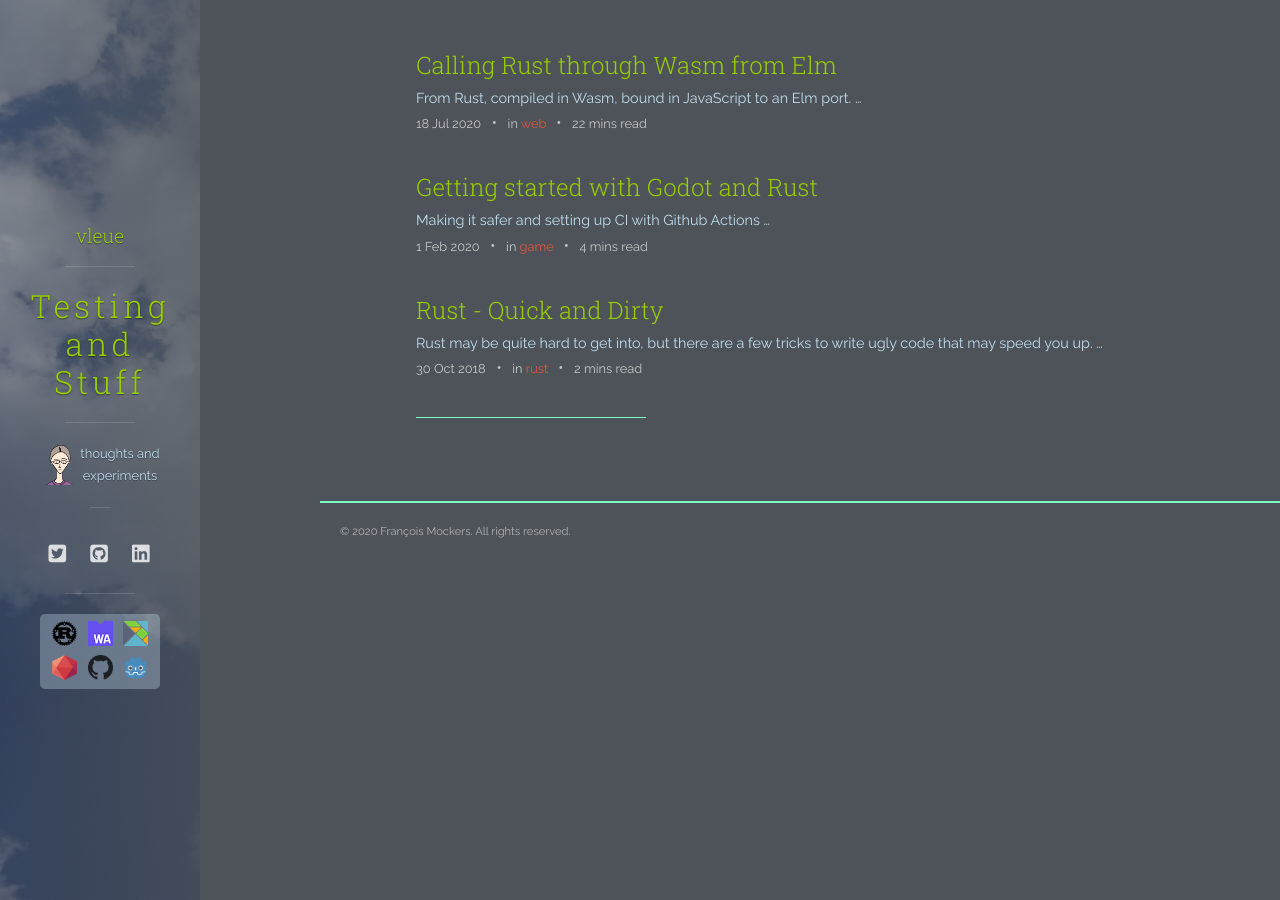
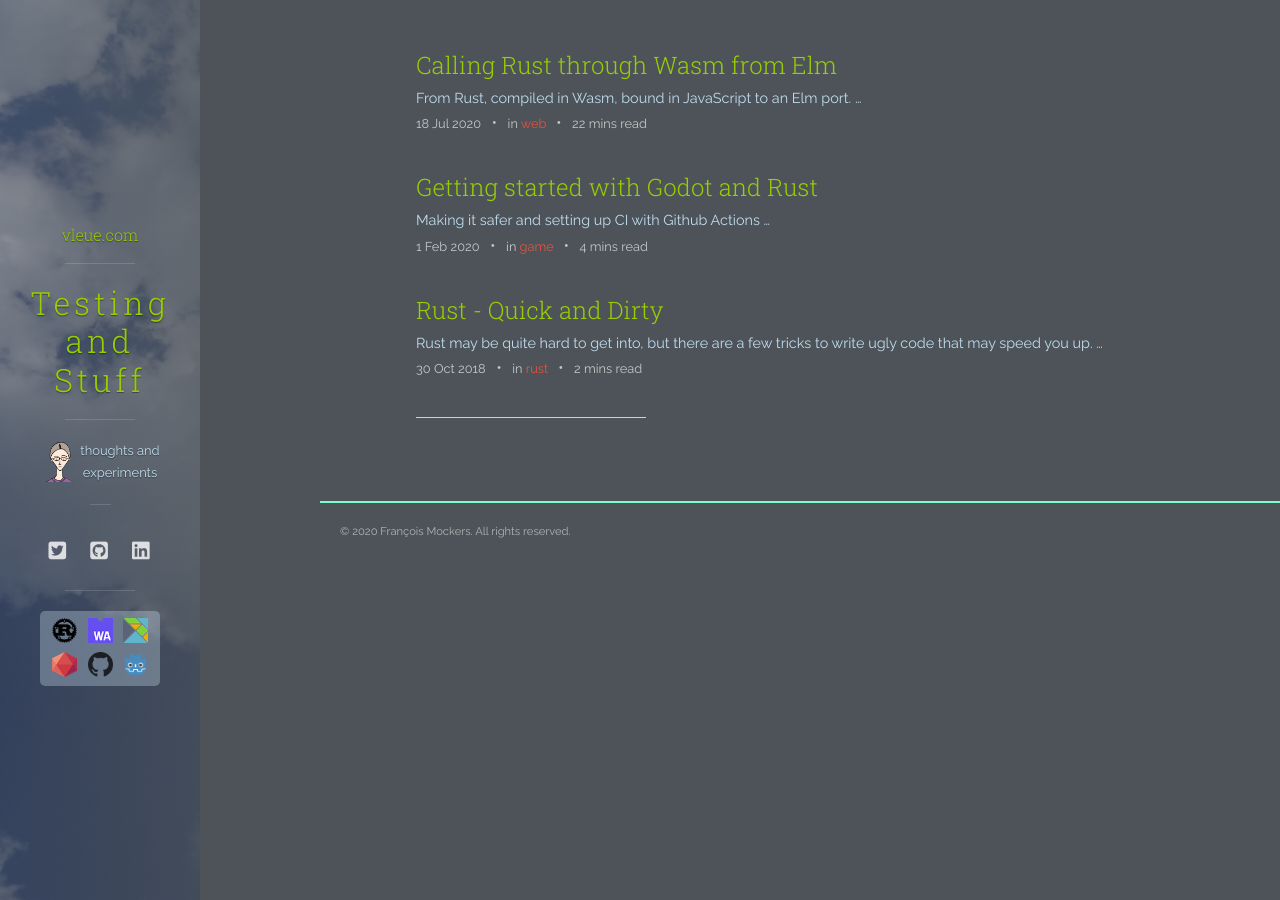
Before and after one commit to mockersf/mockersf.github.io, a Jekyll site: the page built from index.html, in a window 1280 px wide. Built offline with Jekyll 4.4.1, drawn with Linux system fonts in a browser that asks for light colours; nearby versions of some CDN libraries; the list of posts is cut into pages by our own code.

Commit message:
:wrench: header

```diff
--- a/_includes/header.html
+++ b/_includes/header.html
@@ -8,8 +8,8 @@
 
     <div class="panel-main__inner panel-inverted">
       <div class="panel-main__content">
-        <a href="{{ site.url }}" title="{{ site.title }}">
-          <h4 class="panel-cover__title">vleue</h1>
+        <a href="{{ site.url }}" title="vleue.com">
+          <h5 class="panel-cover__title">vleue.com</h1>
         </a>
         <hr class="panel-cover__divider">
         <a href="{{ site.url }}" title="{{ site.title }}">
```
